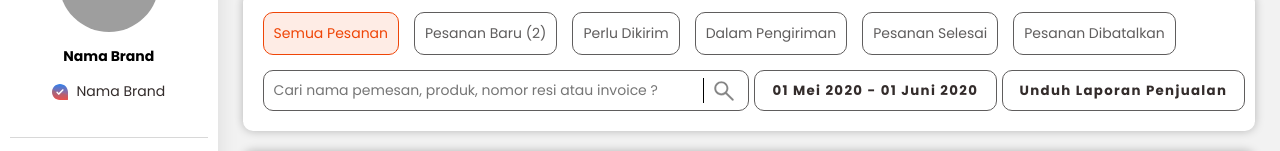
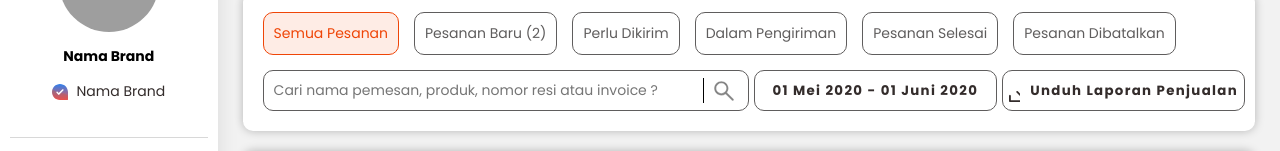
Before and after one commit to pace11/dg-frontend-vendor, a React (Create React App) app: page /sale in a window 1280 px wide. Shown: the part 247-398 px from the top of the page. Built offline with nearby package versions, Linux system fonts and the light colour scheme; grey boxes are pictures that could not be loaded.

Commit message:
feat: improve content report penjualan page

```diff
--- /dev/null
+++ b/src/assets/icons/DownloadReport.js
@@ -0,0 +1,14 @@
+import * as React from 'react'
+
+function SvgDownloadReport(props) {
+  return (
+    <svg width={24} height={23} fill="none" {...props}>
+      <path
+        d="M7.538 13.6a.941.941 0 01.012-1.31.917.917 0 011.294-.011l2.233 2.261V.935a.94.94 0 01.27-.661.917.917 0 011.306 0 .94.94 0 01.27.66v13.607l2.233-2.262a.917.917 0 011.294.011.94.94 0 01.012 1.31l-3.81 3.858a.923.923 0 01-.301.203l-.014.005a.89.89 0 01-.674 0l-.014-.005a.923.923 0 01-.302-.203l-3.809-3.857zm15.539 2.262a.917.917 0 00-.653.274.94.94 0 00-.27.661v4.334H1.846v-4.334a.94.94 0 00-.27-.661.917.917 0 00-1.306 0 .94.94 0 00-.27.661v5.268a.94.94 0 00.27.661.917.917 0 00.653.274h22.154c.245 0 .48-.099.653-.274a.94.94 0 00.27-.66v-5.269a.94.94 0 00-.27-.661.917.917 0 00-.653-.274z"
+        fill="#332C2B"
+      />
+    </svg>
+  )
+}
+
+export default SvgDownloadReport
--- a/src/pages/sale/menu-header.js
+++ b/src/pages/sale/menu-header.js
@@ -3,6 +3,7 @@ import styled from 'styled-components'
 import InputRadio from '../../uikit/components/selected_button'
 import InputSearch from '../../uikit/components/input_search'
 import Button from '../../uikit/components/button'
+import DownloadReport from '../../assets/icons/DownloadReport'
 
 const ContainerMenu = styled.div`
   background: #ffffff;
@@ -71,6 +72,7 @@ export default function MenuHeader({ isMenu, HandleChangeMenu }) {
           01 Mei 2020 - 01 Juni 2020
         </Button>
         <Button block variant="secondary-outline">
+          <DownloadReport />
           Unduh Laporan Penjualan
         </Button>
       </RowBottom>
--- a/src/uikit/components/button/index.js
+++ b/src/uikit/components/button/index.js
@@ -73,6 +73,9 @@ const Container = styled.div`
 `
 
 const StyledButton = styled.button`
+  display: flex;
+  align-items: center;
+  justify-content: center;
   height: 100%;
   border-radius: 10px;
   border: 0;
@@ -85,6 +88,9 @@ const StyledButton = styled.button`
   letter-spacing: 1.33px;
   :active {
     opacity: 0.7;
+  }
+  svg {
+    margin-right: 10px;
   }
 `
 
```
Also changed, not shown: src/assets/svg/download-report.svg (added).
